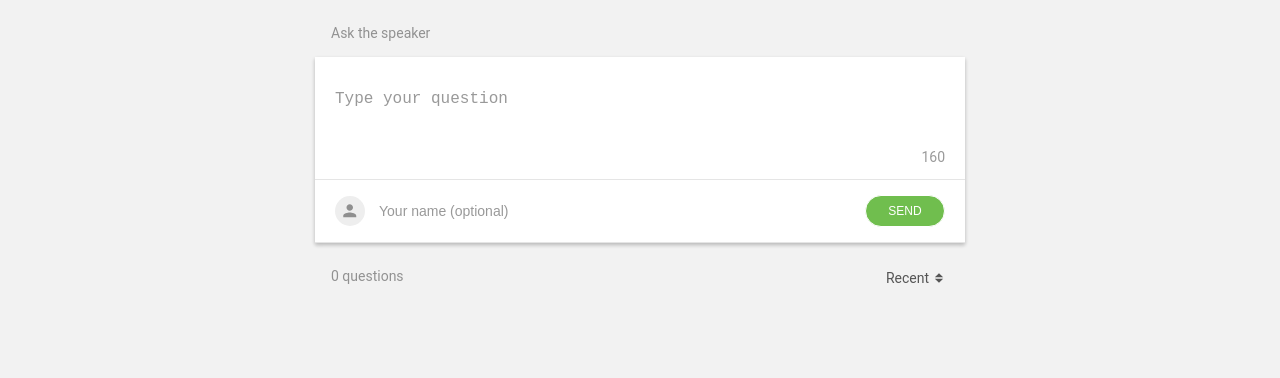
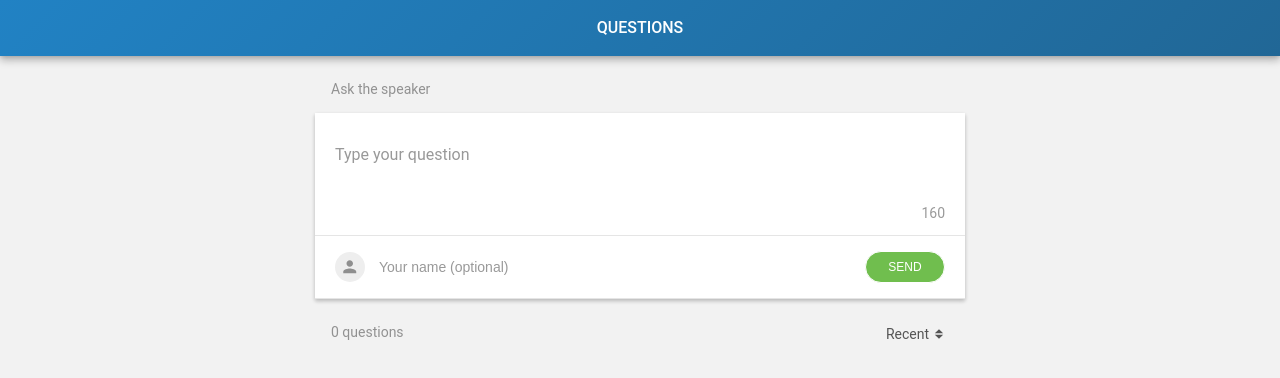
Before and after one commit to rubencarvalho/questions-app, a React (Create React App) app: page / in a window 1280 px wide. Shown: the top 378 px of the page. Built offline with nearby package versions, Linux system fonts and the light colour scheme.

Commit message:
Added header and fixed animations

```diff
--- a/package.json
+++ b/package.json
@@ -16,6 +16,7 @@
     "prop-types": "^15.7.2",
     "react": "^16.8.2",
     "react-dom": "^16.8.2",
+    "react-headroom": "^2.2.8",
     "react-router-dom": "4.3.1",
     "react-scripts": "2.1.5",
     "react-textarea-autosize": "^7.1.0",
--- a/src/app/App.js
+++ b/src/app/App.js
@@ -7,9 +7,9 @@ import CardsHeader from '../cards/CardsHeader'
 import Form from '../form/Form'
 import { getDataFromStorage, saveDataToStorage } from '../services'
 import Sort from '../sort/Sort'
+import { newColor } from '../utilities/RandomColor'
 import GlobalStyle from './GlobalStyle'
-import { newColor } from '../utilities/RandomColor'
-
+import AppHeader from '../header/Header'
 dayjs.extend(relativeTime)
 
 export default function App() {
@@ -104,6 +104,7 @@ export default function App() {
   }
   return (
     <React.Fragment>
+      <AppHeader />
       <Form submitForm={addQuestion} />
       <CardsHeader
         onOpenModalClick={onOpenModalClick}
--- a/src/app/GlobalStyle.js
+++ b/src/app/GlobalStyle.js
@@ -11,7 +11,7 @@ export default createGlobalStyle`
     font-family: Roboto, sans-serif;
     line-height: 1.5;
     background: #f2f2f2;
-    margin: 0 5px 40px 5px;
+    margin: 0 0 40px 0;
     transition: all 0.3s cubic-bezier(0.25, 0.8, 0.25, 1);
 
     @media (max-width: 651px) {
--- a/src/form/Form.js
+++ b/src/form/Form.js
@@ -31,6 +31,7 @@ const StyledTextarea = styled(TextareaAutosize)`
   border: transparent;
   border-bottom: 1px solid rgba(0, 0, 0, 0.1);
   min-height: 80px;
+  font-family: Roboto, sans-serif;
   &:focus {
     outline: none;
   }
--- /dev/null
+++ b/src/header/Header.js
@@ -0,0 +1,26 @@
+import React, { useEffect } from 'react'
+import styled from 'styled-components'
+import Icon from '../utilities/Icons.js'
+import Headroom from 'react-headroom'
+import './header.css'
+
+const Title = styled.h1`
+  line-height: 1;
+  font-size: 16px;
+  font-weight: 500;
+  height: 56px;
+  color: #fff;
+  text-transform: uppercase;
+  position: relative;
+  display: flex;
+  justify-content: center;
+  align-items: center;
+`
+
+export default function AppHeader() {
+  return (
+    <Headroom disableInlineStyles={true} wrapperStyle={{ height: '56px' }}>
+      <Title>Questions</Title>
+    </Headroom>
+  )
+}
--- /dev/null
+++ b/src/header/header.css
@@ -0,0 +1,36 @@
+.headroom-wrapper {
+  height: 56px !important;
+}
+
+.headroom {
+  height: 56px;
+  width: 100%;
+  display: flex;
+  top: 0;
+  left: 0;
+  position: fixed;
+  align-items: center;
+  justify-content: center;
+  color: #fff;
+  background: linear-gradient(-45deg, #216796, #2182c4);
+  z-index: 1;
+  box-shadow: 0 0 4px rgba(0, 0, 0, 0.14), 0 4px 8px rgba(0, 0, 0, 0.28);
+  overflow: hidden;
+}
+.headroom--unfixed {
+  position: relative;
+  transform: translateY(0);
+}
+.headroom--scrolled {
+  transition: transform 200ms ease-in-out;
+}
+
+.headroom--unpinned {
+  position: fixed;
+  transform: translateY(-100%);
+  box-shadow: none;
+}
+.headroom--pinned {
+  position: fixed;
+  transform: translateY(0%);
+}
--- a/src/sort/Sort.js
+++ b/src/sort/Sort.js
@@ -38,6 +38,7 @@ const ModalTitle = styled.div`
 const ModalCriteria = styled.div`
   display: flex;
   justify-content: space-between;
+  align-items: center;
   font-size: 14px;
   color: rgba(0, 0, 0, 0.7);
   padding: 16px 20px 16px 20px;
@@ -71,7 +72,6 @@ const Backdrop = styled.div`
 `
 
 export default function Sort({ activeCriteria, onSortClick, closeModal }) {
-  console.log(activeCriteria)
   return (
     <Backdrop onClick={closeModal}>
       <ModalSort>
@@ -82,12 +82,12 @@ export default function Sort({ activeCriteria, onSortClick, closeModal }) {
           style={activeCriteria === 'popular' ? { fontWeight: 700 } : null}
           onClick={() => onSortClick('popular')}
         >
-          <p>Popular questions</p>
+          <div>Popular questions</div>
           <Icon
             name="check"
-            fill="red"
-            height="60%"
-            width="60%"
+            fill="rgba(0, 0, 0, 0.4)"
+            height="18px"
+            width="18px"
             style={activeCriteria === 'popular' ? null : { display: 'none' }}
           />
         </ModalCriteria>
@@ -95,13 +95,29 @@ export default function Sort({ activeCriteria, onSortClick, closeModal }) {
           style={activeCriteria === 'recent' ? { fontWeight: 700 } : null}
           onClick={() => onSortClick('recent')}
         >
-          <p>Recent questions</p>
+          <div>Recent questions</div>
+          <Icon
+            name="check"
+            fill="rgba(0, 0, 0, 0.4)"
+            height="18px"
+            width="18px"
+            style={activeCriteria === 'recent' ? null : { display: 'none' }}
+          />
         </ModalCriteria>
         <ModalCriteria
           style={activeCriteria === 'myquestions' ? { fontWeight: 700 } : null}
           onClick={() => onSortClick('myquestions')}
         >
-          <p>My questions</p>
+          <div>My questions</div>
+          <Icon
+            name="check"
+            fill="rgba(0, 0, 0, 0.4)"
+            height="18px"
+            width="18px"
+            style={
+              activeCriteria === 'myquestions' ? null : { display: 'none' }
+            }
+          />
         </ModalCriteria>
       </ModalSort>
     </Backdrop>
--- a/src/utilities/Icons.js
+++ b/src/utilities/Icons.js
@@ -7,6 +7,8 @@ const getViewBox = name => {
     case 'user':
       return '0 0 24 24'
     case 'dropdown':
+      return '0 0 24 24'
+    case 'check':
       return '0 0 24 24'
     default:
       return '0 0 32 32'
@@ -33,7 +35,7 @@ const getPath = (name, props) => {
       return (
         <path
           {...props}
-          d="M12 12c2.21 0 4-1.79 4-4s-1.79-4-4-4-4 1.79-4 4 1.79 4 4 4zm0 2c-2.67 0-8 1.34-8 4v2h16v-2c0-2.66-5.33-4-8-4z"
+          d="M9 16.2L4.8 12l-1.4 1.4L9 19 21 7l-1.4-1.4L9 16.2z"
         />
       )
     case 'dropdown':
```
Also changed, not shown: 1 other file (tests, documents, lock files or other folders).
